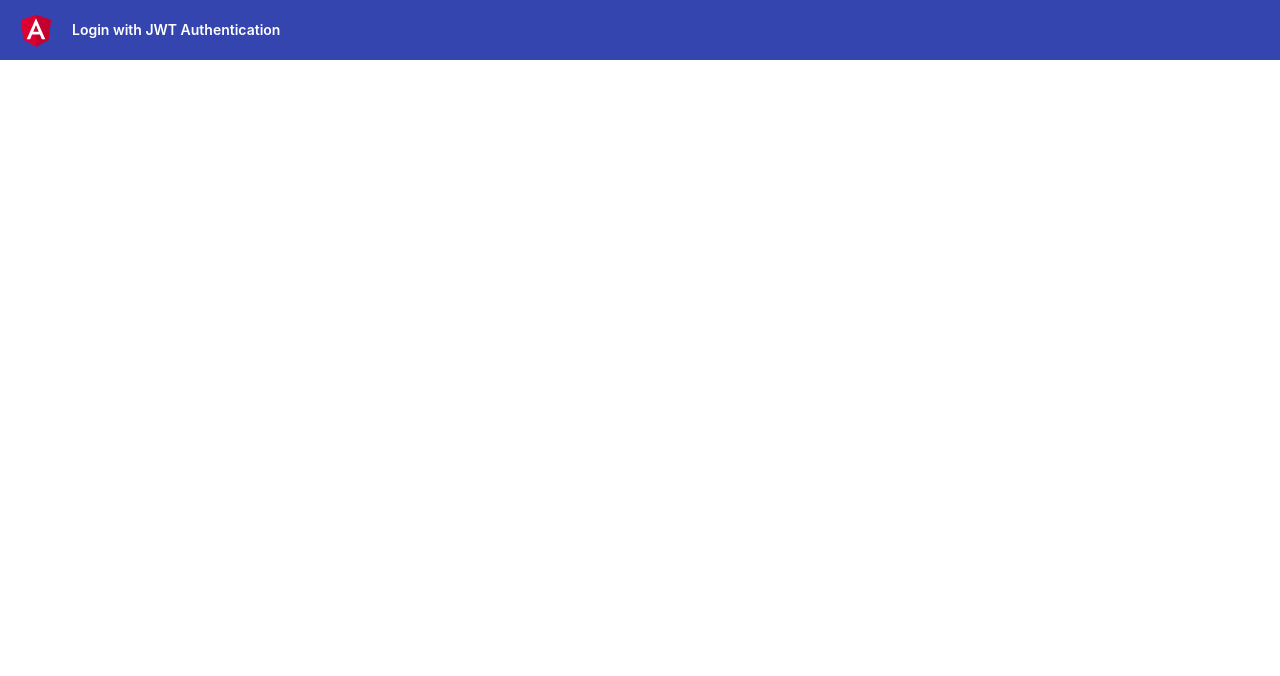
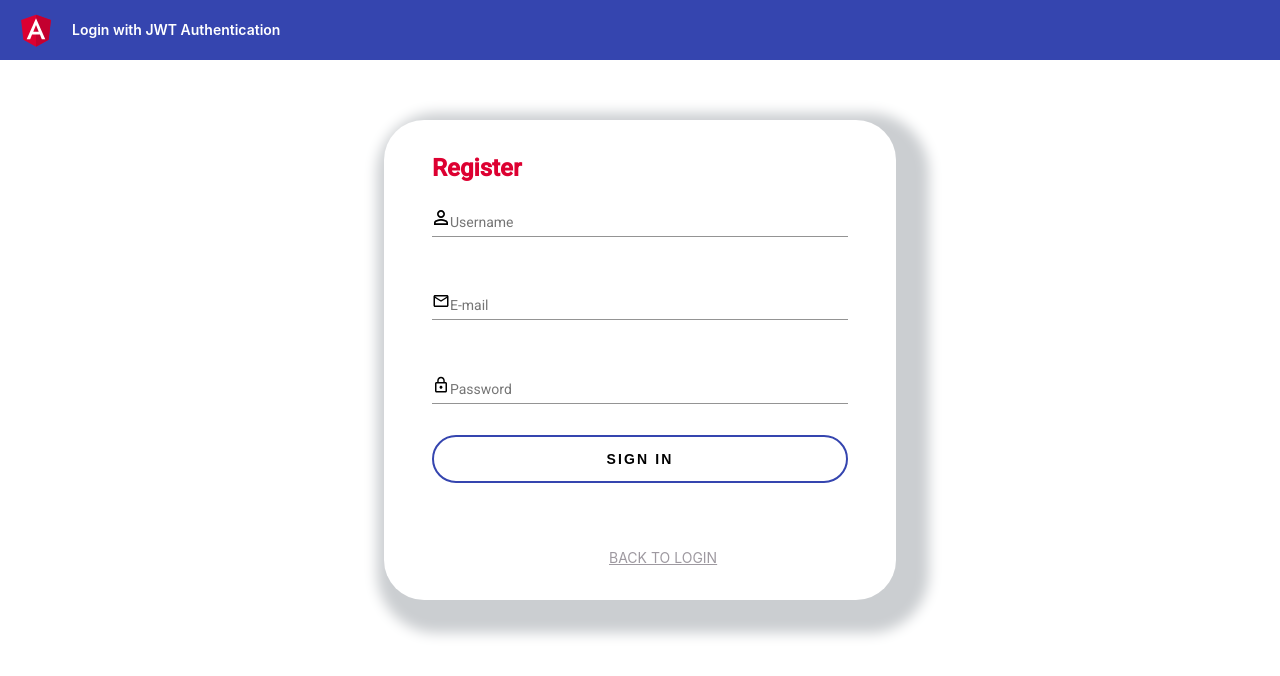
Before and after one commit to Ochoa96/NTSprintProjectFE, an Angular app: page /register in a window 1280 px wide. Shown: the top 676 px of the page. Built offline with nearby package versions, Linux system fonts and the light colour scheme.

Commit message:
-Diseñando register component

```diff
--- a/src/app/register/register.component.html
+++ b/src/app/register/register.component.html
@@ -1 +1,30 @@
-<p>register works!</p>
+<!--register-->
+
+<div class="register">
+  <form class="custom-form" method="post">
+    <h1><span class="bordeh1">Register</span></h1>
+      <mat-form-field class="input-register-password">
+        <mat-label>Username</mat-label>
+        <input matInput>
+        <mat-icon matPrefix>
+          <svg xmlns="http://www.w3.org/2000/svg" width="18" height="18" viewBox="0 0 18 18"><path d="M9 10c-2.33 0-7 1.17-7 3.5V16h14v-2.5c0-2.33-4.67-3.5-7-3.5zm5.29 4.29H3.71v-.79c.1-.49 2.59-1.79 5.29-1.79s5.19 1.3 5.29 1.79v.79zM9 9c2.22 0 4-1.79 4-4s-1.78-4-4-4C6.79 1 5.01 2.79 5.01 5S6.79 9 9 9zm0-6.29c1.26 0 2.28 1.03 2.28 2.29S10.26 7.29 9 7.29C7.75 7.29 6.72 6.26 6.72 5S7.75 2.71 9 2.71z"/></svg>
+        </mat-icon>
+      </mat-form-field>
+      <mat-form-field class="input-register-password">
+        <mat-label>E-mail</mat-label>
+        <input matInput type="email">
+        <mat-icon matPrefix>
+          <svg width="18" height="18" xmlns="http://www.w3.org/2000/svg" viewBox="0 0 24 24"><path d="M20 4H4c-1.1 0-1.99.9-1.99 2L2 18c0 1.1.9 2 2 2h16c1.1 0 2-.9 2-2V6c0-1.1-.9-2-2-2zm0 14H4V8l8 5 8-5v10zm-8-7L4 6h16l-8 5z"/></svg>
+        </mat-icon>
+      </mat-form-field>
+      <mat-form-field class="input-register-password">
+        <mat-label>Password</mat-label>
+        <input matInput type="password">
+        <mat-icon matPrefix>
+          <svg xmlns="http://www.w3.org/2000/svg" width="18" height="18" viewBox="0 0 24 24"><path d="M12 17c1.1 0 2-.9 2-2s-.9-2-2-2-2 .9-2 2 .9 2 2 2zm6-9h-1V6c0-2.76-2.24-5-5-5S7 3.24 7 6v2H6c-1.1 0-2 .9-2 2v10c0 1.1.9 2 2 2h12c1.1 0 2-.9 2-2V10c0-1.1-.9-2-2-2zM8.9 6c0-1.71 1.39-3.1 3.1-3.1s3.1 1.39 3.1 3.1v2H8.9V6zM18 20H6V10h12v10z"/></svg>
+        </mat-icon>
+      </mat-form-field>
+    <button type="submit" (click)="register()">Sign in</button>
+    <a href="http://localhost:4200/login" class="link-log">Back to Login</a>
+  </form>
+</div>
--- a/src/app/register/register.component.scss
+++ b/src/app/register/register.component.scss
@@ -0,0 +1,72 @@
+/* login/styles.scss */
+
+* {
+  box-sizing: border-box;
+}
+html,
+body {
+  background: #ffffff;
+}
+h1 {
+  margin: 0;
+  padding: 0;
+  font-weight: 600;
+  font-style: initial;
+  color: #DD0031;
+}
+a:focus {
+	outline: none !important;
+}
+
+a:hover {
+	text-decoration: none;
+  color: #3545AF;
+}
+.custom-form {
+  min-width: 80px;
+  max-width: 40%;
+  margin: 0px auto;
+  background: rgba(255, 255, 255, 0.15);
+  padding: 2rem 3rem;
+  margin: auto;
+  border-radius: 2.5rem;
+  background-color: #ffffff;
+  box-shadow: 13px 13px 13px 20px #cbced1, -13px -13px 20px #ffffff;
+  color: black;
+  margin-top: 7.5rem;
+}
+.custom-form button {
+  border: 2px solid#3545AF;
+  text-transform: uppercase;
+  letter-spacing: 0.15em;
+  font-size: 0.875rem;
+  color: #000000;
+  font-weight: bold;
+  background-color: #ffffff;;
+  width: 100%;
+  display: block;
+  padding: 0.875rem 1rem;
+  border-radius: 1.5rem;
+  cursor: pointer;
+  -webkit-transition-duration: 0.2s;
+  transition-duration: 0.2s;
+}
+.custom-form button:hover{
+  background-color: #3545AF;
+  color:#ffffff;
+  box-shadow: 3px 3px 8px #b1b1b1, -3px -3px 8px #ffffff;
+}
+.mat-form-field {
+  margin: 0.850rem 0;
+  width: 100%;
+}
+.link-log{
+  margin: auto;
+  font-size: 14px;
+  line-height: 1.5;
+  text-transform: uppercase;
+  color: #9e99a0;
+  margin-left: 177px;
+  display: block;
+  padding-top: 4rem;
+}
--- a/src/app/register/register.component.ts
+++ b/src/app/register/register.component.ts
@@ -6,8 +6,17 @@ import { Component, OnInit } from '@angular/core';
   styleUrls: ['./register.component.scss']
 })
 export class RegisterComponent implements OnInit {
+  username: string = "";
+  email: string = "";
+  password: string = "";
 
   constructor() { }
+
+  register() {
+    console.log(this.username);
+    console.log(this.email);
+    console.log(this.password);
+  }
 
   ngOnInit(): void {
   }
```
